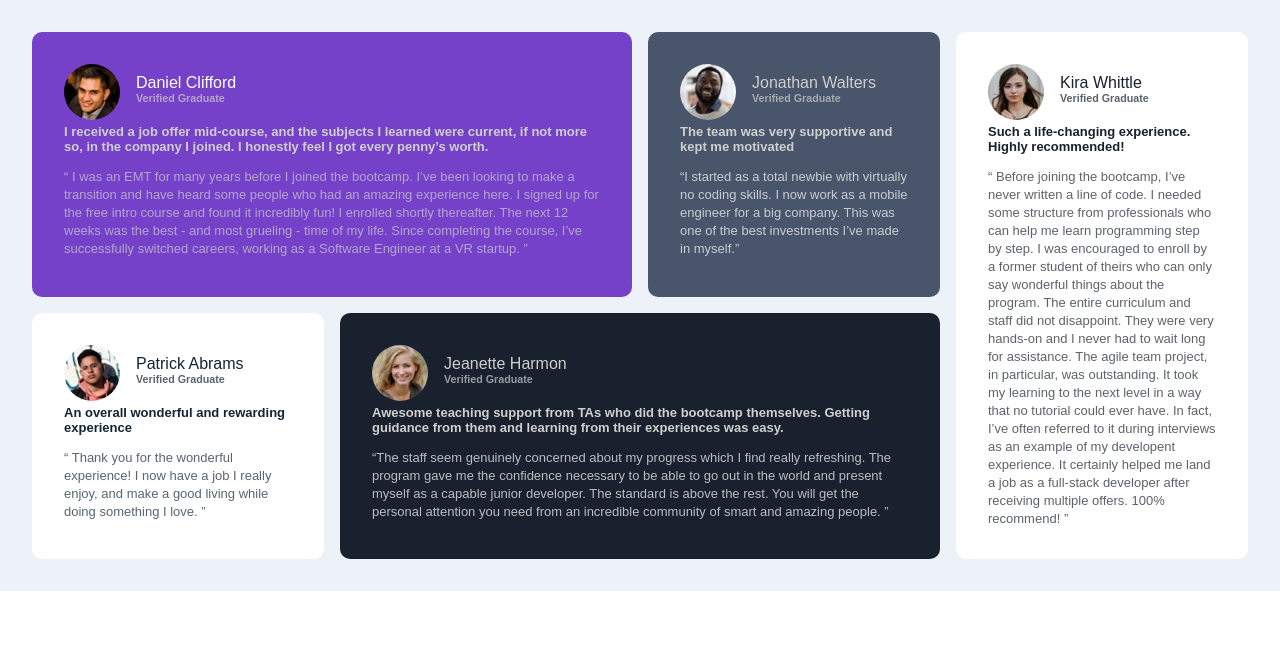
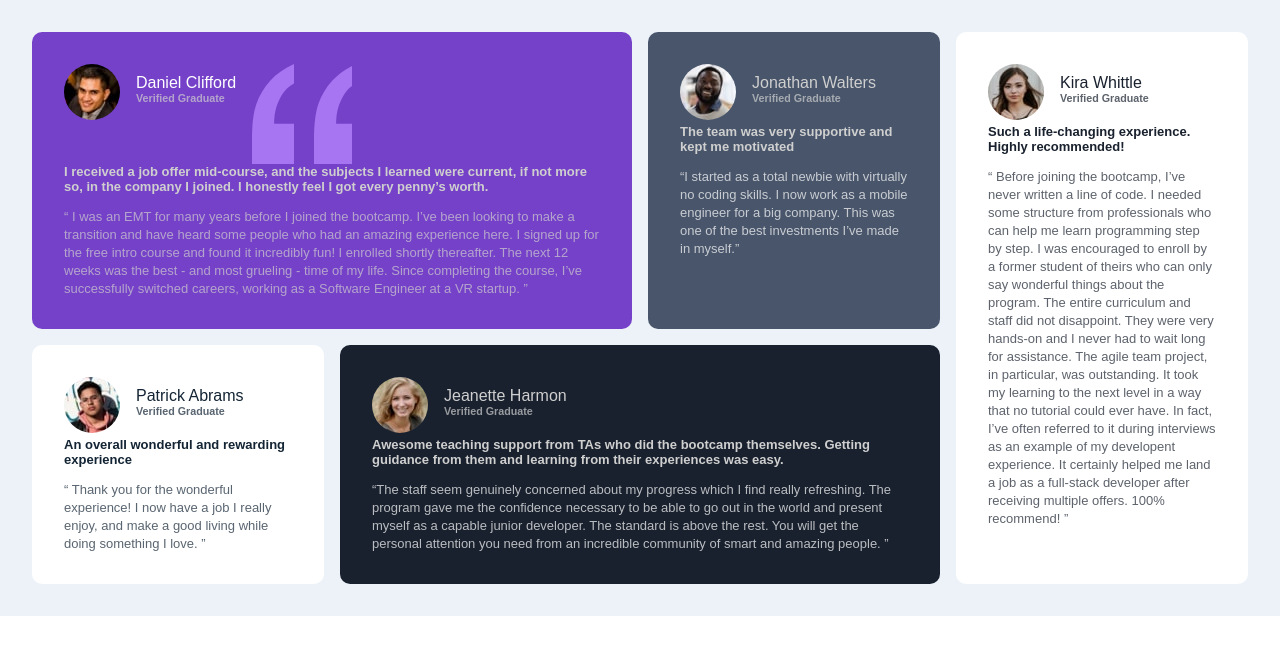
Before and after one commit to walexy026/testimonial-grid, a plain HTML site: page testimonials-grid-section-main/index.html in a window 1280 px wide. Drawn offline with Linux system fonts and the light colour scheme.

Commit message:
it work in progress on the positioning

```diff
--- a/testimonials-grid-section-main/index.html
+++ b/testimonials-grid-section-main/index.html
@@ -3,7 +3,6 @@
   <head>
     <meta charset="UTF-8" />
     <meta name="viewport" content="width=device-width, initial-scale=1.0" />
-    <!-- displays site properly based on user's device -->
     <link
       rel="icon"
       type="image/png"
@@ -40,14 +39,15 @@
             <p>Daniel Clifford</p>
             <h6>Verified Graduate</h6>
           </div>
+          <svg width="100" height="100" xmlns="http://www.w3.org/2000/svg">
+            <path
+             d="M104 102V59.727H84.114c0-5.871.689-11.182 2.068-15.933 1.379-4.75 3.42-9.287 6.125-13.61C95.01 25.86 98.909 22.257 104 19.375V0c-9.758 4.27-17.712 9.874-23.864 16.813-6.151 6.939-10.712 14.545-13.681 22.818C63.485 47.904 62 59.941 62 75.74V102h42zm-62 0V59.727H22.114c0-5.871.689-11.182 2.068-15.933 1.379-4.75 3.42-9.287 6.125-13.61C33.01 25.86 36.909 22.257 42 19.375V0c-9.652 4.27-17.58 9.874-23.784 16.813C12.01 23.752 7.424 31.358 4.455 39.631 1.485 47.904 0 59.941 0 75.74V102h42z"
+             fill="#A775F1"
+             fill-rule="nonzero"
+           />
+         </svg>
         </aside>
-        <!-- <svg width="104" height="102" xmlns="http://www.w3.org/2000/svg">
-           <path
-            d="M104 102V59.727H84.114c0-5.871.689-11.182 2.068-15.933 1.379-4.75 3.42-9.287 6.125-13.61C95.01 25.86 98.909 22.257 104 19.375V0c-9.758 4.27-17.712 9.874-23.864 16.813-6.151 6.939-10.712 14.545-13.681 22.818C63.485 47.904 62 59.941 62 75.74V102h42zm-62 0V59.727H22.114c0-5.871.689-11.182 2.068-15.933 1.379-4.75 3.42-9.287 6.125-13.61C33.01 25.86 36.909 22.257 42 19.375V0c-9.652 4.27-17.58 9.874-23.784 16.813C12.01 23.752 7.424 31.358 4.455 39.631 1.485 47.904 0 59.941 0 75.74V102h42z"
-            fill="#A775F1"
-            fill-rule="nonzero"
-          /> -->
-        </svg>
+
 
         <h3>
           I received a job offer mid-course, and the subjects I learned were
--- a/testimonials-grid-section-main/style.css
+++ b/testimonials-grid-section-main/style.css
@@ -7,7 +7,6 @@ body {
   margin: auto;
 }
 main {
-  /* margin: 150px ; */
   background-color: hsl(210, 46%, 95%);
   display: grid;
   padding: 2em;
@@ -17,6 +16,7 @@ main {
     "elementOne elementOne elementTwo elementThree"
     "elementFour elementFive elementFive elementThree";
   gap: 1em;
+  box-shadow: green, blue  ;
 }
 @media only screen and (max-width: 700px) {
   main {
@@ -34,8 +34,7 @@ aside img {
 aside div p {
   font-family: "Barlow Semi Condensed", sans-serif;
   margin-top: 10px;
-  /* opacity: 50%; */
-  /* display: block; */
+
 }
 aside div h6{
     font-family: "Barlow Semi Condensed", sans-serif;
@@ -61,8 +60,8 @@ q {
   border-radius: 10px;
   grid-area: elementOne;
   padding: 2em;
-  /* position: absolute; */
-  /* grid-column: 1/3; */
+  /* position: fixed; */
+
 }
 .elementOne p {
   color: #fff;
@@ -70,19 +69,20 @@ q {
 .elementOne q {
   color: hsl(0, 0%, 81%);
 }
-/* .elementOne svg{
+.elementOne svg{
     position: relative;
-    left: 350px;
-    top: -120px;
-} */
+    z-index: 0;
+    /* padding-left: 3em; */
+
+    /* left: 200px;
+    top: -20px; */
+}
 .elementTwo {
   background-color: hsl(217, 19%, 35%);
   color: hsl(0, 0%, 81%);
   border-radius: 10px;
   grid-area: elementTwo;
   padding: 2em;
-
-  /* grid-column: 3; */
 }
 .elementThree {
   background-color: hsl(0, 0%, 100%);
@@ -101,7 +101,6 @@ q {
   border-radius: 10px;
   grid-area: elementFour;
   padding: 2em;
-  /* grid-row: 3/4; */
 }
 .elementFour q {
   color: hsl(210, 46%, 14%);
```
